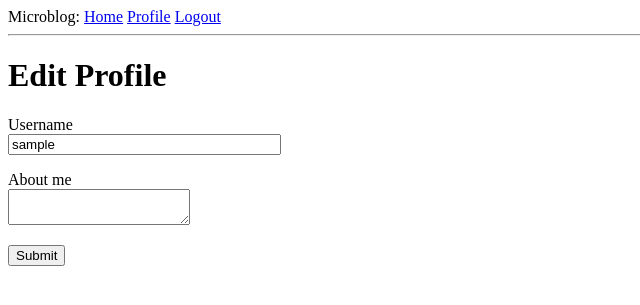
After one commit to koshasrepus/flask_app, a Flask app: page /edit_profile in a window 1280 px wide. The commit adds this page. Shown: the top 305 px of the page, without its empty margins (0-640 px from the left). Run offline with Flask 2, Linux system fonts and the light colour scheme; the visitor is signed in with stand-in values (Sample User, id 1); data comes from the database, SQL or seed files in the repository.

Commit message:
added edited form

```diff
--- a/app/forms.py
+++ b/app/forms.py
@@ -1,6 +1,6 @@
 from flask_wtf import FlaskForm
-from wtforms import StringField, PasswordField, BooleanField, SubmitField
-from wtforms.validators import DataRequired, ValidationError, EqualTo, Email
+from wtforms import StringField, PasswordField, BooleanField, SubmitField, TextAreaField
+from wtforms.validators import DataRequired, ValidationError, EqualTo, Email, Length
 from app.models import User
 
 
@@ -29,3 +29,9 @@ class RegistrationForm(FlaskForm):
         email = User.query.filter_by(email=email.data).first()
         if email is not None:
             raise ValidationError('Please use a different email address')
+
+
+class EditProfileForm(FlaskForm):
+    username = StringField('Username', validators=[DataRequired()])
+    about_me = TextAreaField('About me', validators=[Length(min=0, max=140, message='Input you text')])
+    submit = SubmitField('Submit')
--- a/app/routes.py
+++ b/app/routes.py
@@ -1,3 +1,6 @@
+from datetime import datetime
+from werkzeug.urls import url_parse
+
 from flask import request
 from flask import render_template, flash, redirect, url_for
 
@@ -7,12 +10,16 @@ from flask_login import login_required
 
 from app import app
 from app.models import User
-from app.forms import LoginForm
-from app.forms import RegistrationForm
-
-from werkzeug.urls import url_parse
+from app.forms import LoginForm, RegistrationForm, EditProfileForm
 
 from app import db
+
+
+@app.before_request
+def before_request():
+    if current_user.is_authenticated:
+        current_user.last_seen = datetime.utcnow()
+        db.session.commit()
 
 
 @app.route('/')
@@ -85,3 +92,19 @@ def user(username):
         {'author': user, 'body': 'Test post #2'}
     ]
     return render_template('user.html', user=user, posts=posts)
+
+
+@app.route('/edit_profile', methods=['GET', 'POST'])
+@login_required
+def edit_profile():
+    form = EditProfileForm()
+    if form.validate_on_submit():
+        current_user.username = form.username.data
+        current_user.about_me = form.about_me.data
+        db.session.commit()
+        flash('You profile have been saved.')
+        return redirect(url_for("edit_profile"))
+    elif request.method == 'GET':
+        form.username.data = current_user.username
+        form.about_me.data = current_user.about_me
+    return render_template('edit_profile.html', title='Edit Profile', form=form)
--- /dev/null
+++ b/app/templates/edit_profile.html
@@ -0,0 +1,23 @@
+{% extends "base.html" %}
+
+{% block content %}
+    <h1>Edit Profile</h1>
+    <form action="" method="post">
+        {{ form.hidden_tag() }}
+        <p>
+            {{ form.username.label }}<br>
+            {{ form.username(size=31) }}<br>
+            {% for error in form.username.errors %}
+            <span style="color: red;">[{{error}}]</span>
+            {% endfor %}
+        </p>
+        <p>
+            {{ form.about_me.label }}<br>
+            {{ form.about_me(size=140) }}<br>
+            {% for error in form.about_me.errors %}
+            <span style="color: red;">[{{errors}}]</span>
+            {% endfor %}
+        </p>
+        <p>{{ form.submit() }}</p>
+    </form>
+{% endblock %}
```
Also changed, not shown: app/templates/user.html (+8 -3 lines).
